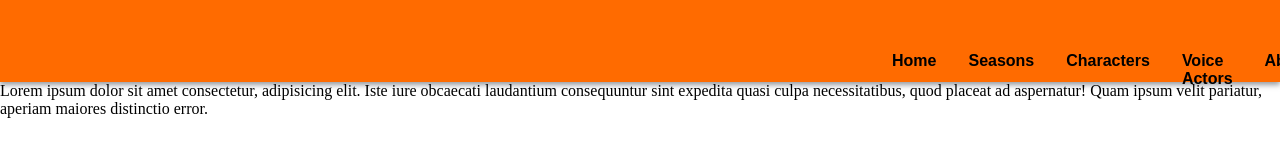
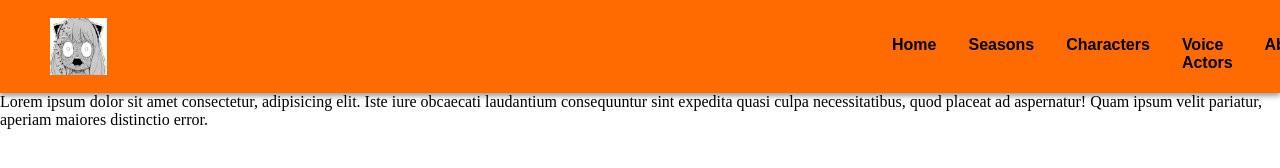
Before and after one commit to oscarh95/mauro-series, a plain HTML site: page about.html in a window 1280 px wide. Shown: the top 168 px of the page. Drawn offline with Linux system fonts and the light colour scheme.

Commit message:
update html layout

```diff
--- a/about.html
+++ b/about.html
@@ -7,40 +7,23 @@
         <link rel="stylesheet" href="./styles/styles.css">
     </head>
     <body>
+        <div id="container">
             <header>
-            <div>
+                <div id="logo-container">
+                    <img id="logo" src="assets/angya.png" alt="Joe Mauro Series Logo">
                 </div>
                 <nav>
-                <a href="index.html">
-                    <span class="header-box">
-                        <p>Home</p>
-                    </span>
-                </a>
-                <a href="series.html">
-                    <span class="header-box">
-                        <p>Seasons</p>
-                    </span>
-                </a>
-                <a href="characters.html">
-                    <span class="header-box">
-                        <p>Characters</p>
-                    </span>
-                </a>
-                <a href="voiceactors.html">
-                    <span class="header-box">
-                        <p>Voice Actors</p>
-                    </span>
-                </a>
-                <a href="about.html">
-                    <span class="header-box">
-                        <p>About</p>
-                    </span>
-                </a>
+                    <a href="index.html">Home</a>
+                    <a href="series.html">Seasons</a>
+                    <a href="characters.html">Characters</a>
+                    <a href="voiceactors.html">Voice Actors</a>
+                    <a href="about.html">About</a>
                 </nav>
             </header>
 
             <section>
                 Lorem ipsum dolor sit amet consectetur, adipisicing elit. Iste iure obcaecati laudantium consequuntur sint expedita quasi culpa necessitatibus, quod placeat ad aspernatur! Quam ipsum velit pariatur, aperiam maiores distinctio error.
             </section>
+        </div>
     </body>
 </html>
```
Also changed, not shown: characters.html (+9 -26 lines), series.html (+9 -26 lines), voiceactors.html (+9 -26 lines). Lines whose indentation alone changed are shown as unchanged.
